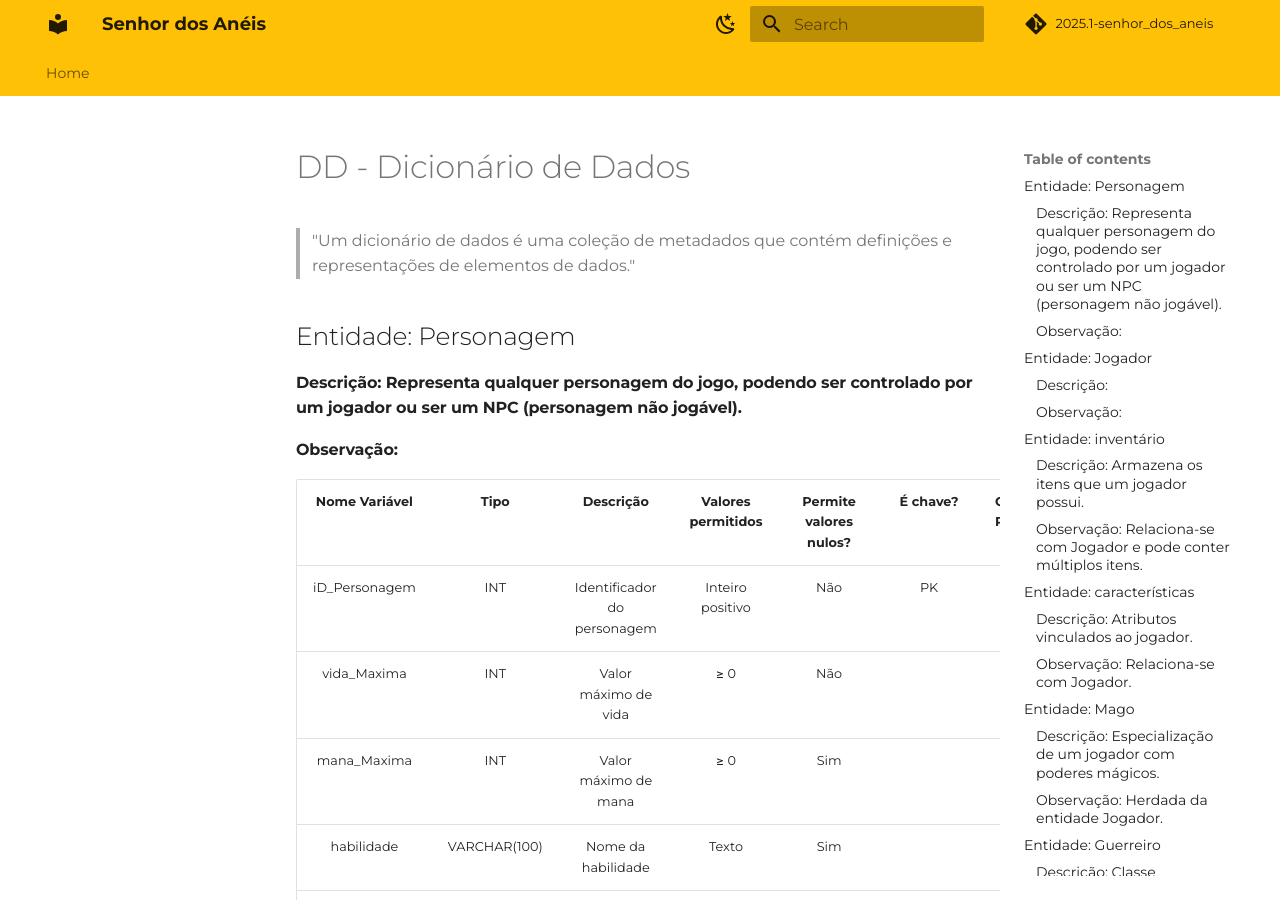
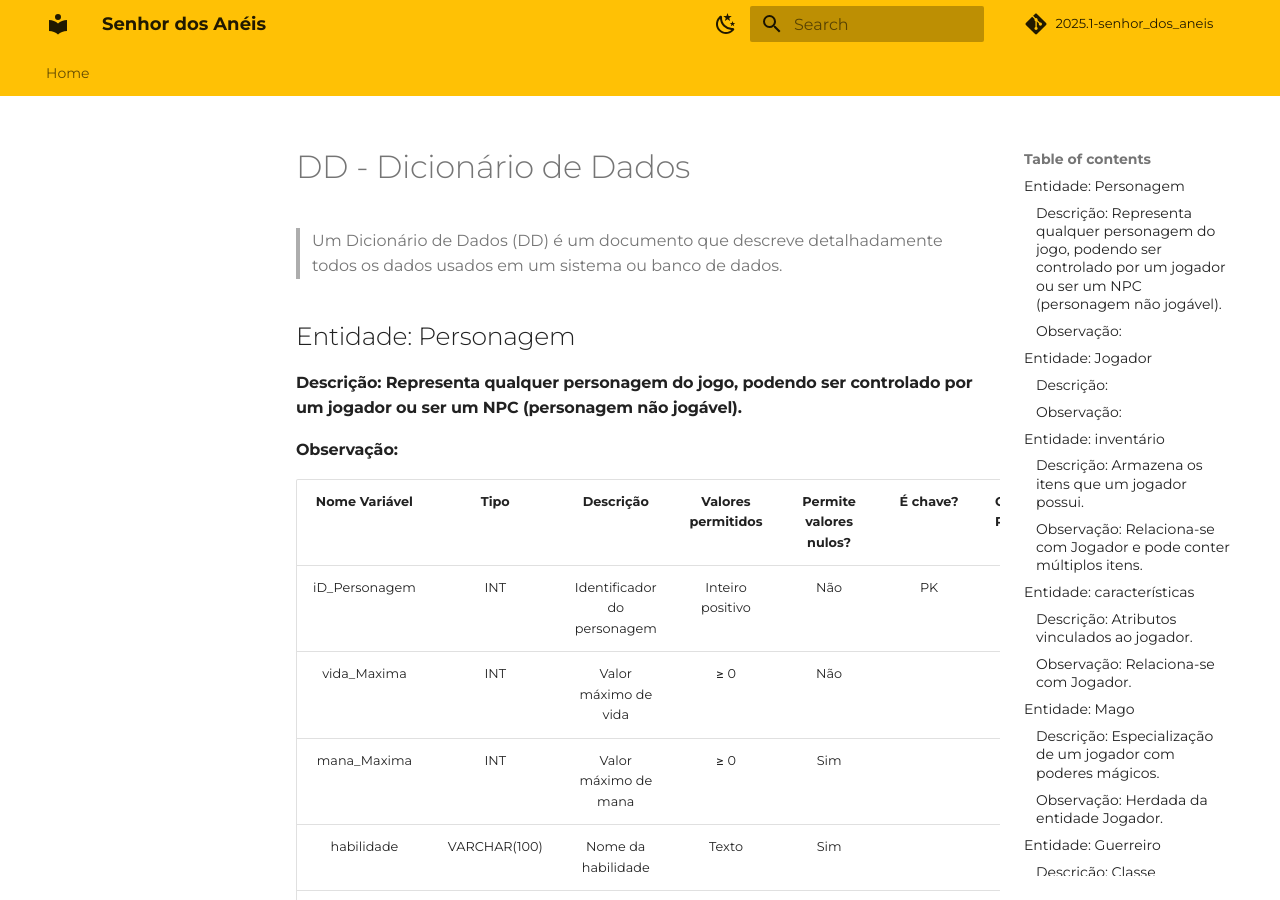
Before and after one commit to SBD1/2025.1-senhor_dos_aneis, an MkDocs documentation site: the page built from docs/DD_o_senhor_dos_aneis.md, in a window 1280 px wide and 900 px high. Built offline with MkDocs 1.6.1 and Material for MkDocs 9.7.7, drawn with Linux system fonts in a browser that asks for light colours; comment, search, counter and statistics services are not loaded.

Commit message:
Update DD_o_senhor_dos_aneis.md

```diff
--- a/docs/DD_o_senhor_dos_aneis.md
+++ b/docs/DD_o_senhor_dos_aneis.md
@@ -1,7 +1,7 @@
 
 # DD - Dicionário de Dados
 
-> "Um dicionário de dados é uma coleção de metadados que contém definições e representações de elementos de dados."
+> Um Dicionário de Dados (DD) é um documento que descreve detalhadamente todos os dados usados em um sistema ou banco de dados.
 
 ## Entidade: Personagem
 
```
